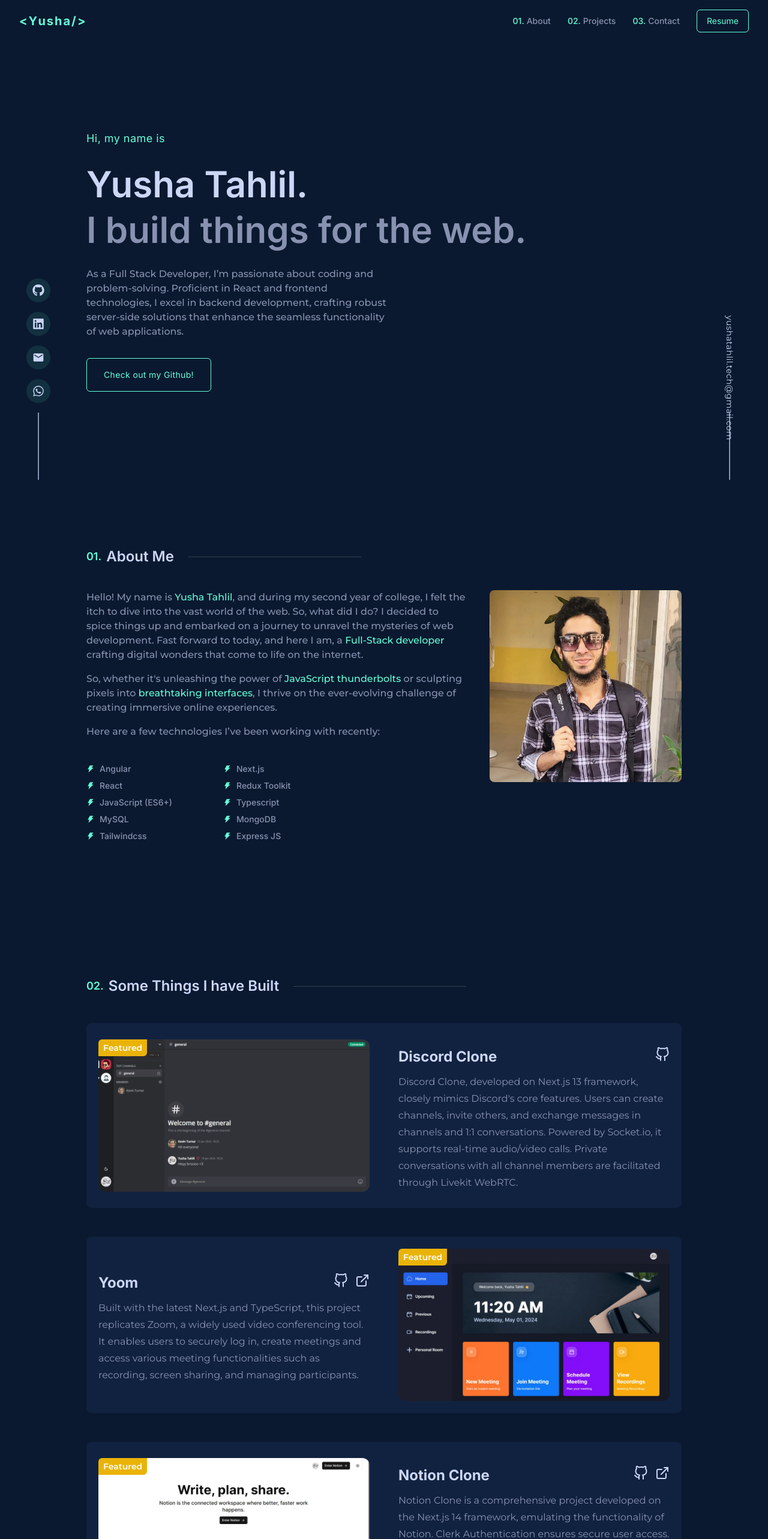
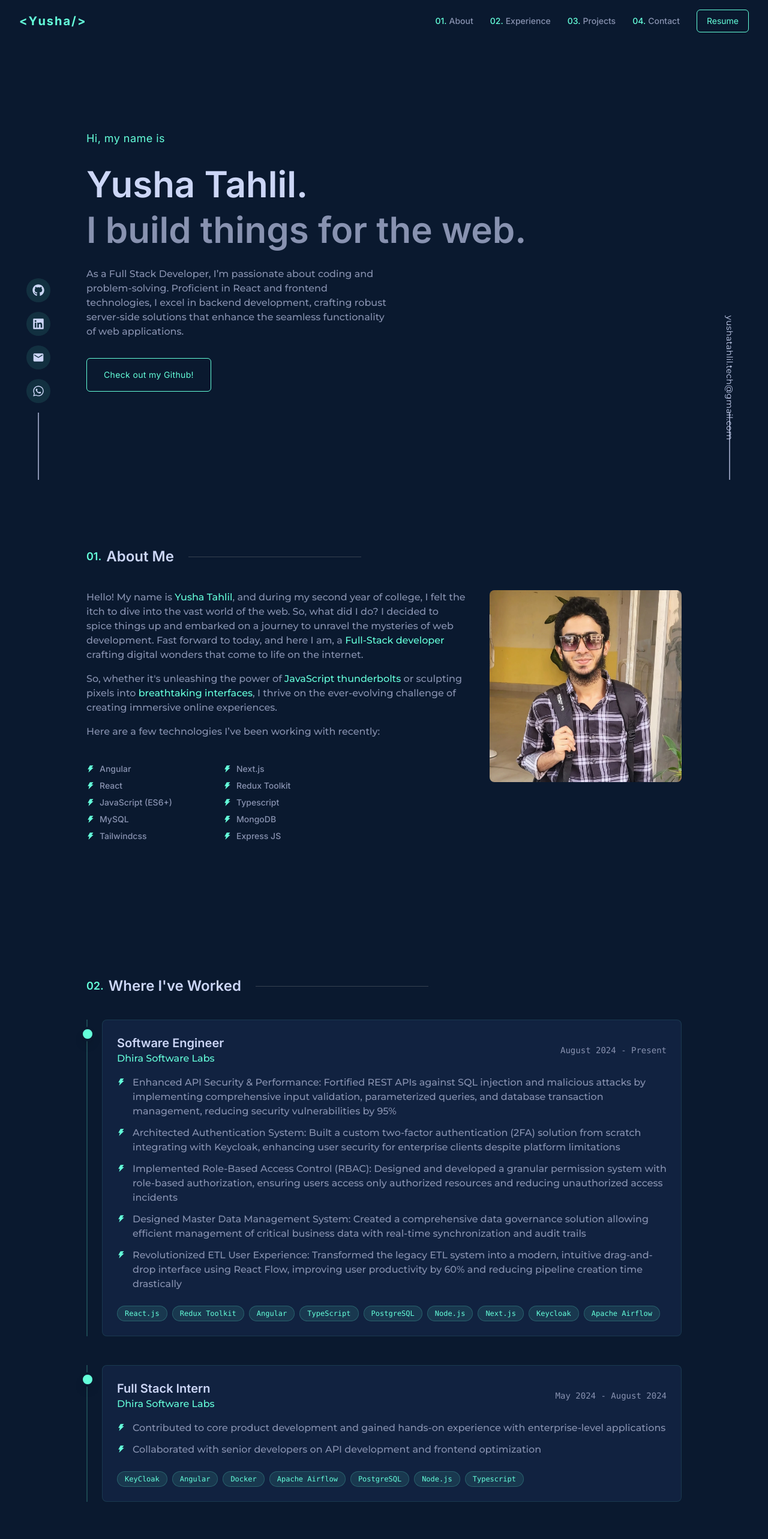
Before and after one commit to yusha0123/Portfolio-Website, a Next.js app: page / in a window 1280 px wide. Shown: the top 2566 px of the page at 60% size. Built offline with nearby package versions, Linux system fonts and the light colour scheme.

Commit message:
feat: add Experience section and update navigation links; refactor handleScroll function

```diff
--- a/app/page.tsx
+++ b/app/page.tsx
@@ -1,6 +1,7 @@
 import ProjectModal from "@/components/project-modal";
 import About from "@/components/sections/about";
 import Contact from "@/components/sections/contact";
+import Experience from "@/components/sections/experience";
 import Hero from "@/components/sections/hero";
 import Projects from "@/components/sections/projects";
 
@@ -9,6 +10,7 @@
     <>
       <Hero />
       <About />
+      <Experience />
       <Projects />
       <Contact />
       <ProjectModal />
--- a/components/animated-element.tsx
+++ b/components/animated-element.tsx
@@ -9,7 +9,7 @@
   children: React.ReactNode;
   initial?: string;
   whileInView?: string;
-  viewport?: { once?: boolean; amount?: number };
+  viewport?: { once?: boolean; amount?: number; margin?: string };
   variants?: MotionProps["variants"];
 }
 
--- a/components/drawer.tsx
+++ b/components/drawer.tsx
@@ -15,7 +15,10 @@
 type Props = {
   isOpen: boolean;
   onClose: () => void;
-  handleScroll: (e: React.MouseEvent<HTMLAnchorElement, MouseEvent>) => void;
+  handleScroll: (
+    e: React.MouseEvent<HTMLAnchorElement, MouseEvent>,
+    id: string
+  ) => void;
 };
 
 const Drawer = ({ isOpen, onClose, handleScroll }: Props) => {
@@ -59,10 +62,11 @@
                     </div>
                     <div className="flex flex-col items-center gap-7 mt-6 ">
                       <ul className="flex flex-col text-base gap-7">
+                        {/* 01. About */}
                         <Link
                           className="nav-link"
                           href="#about"
-                          onClick={handleScroll}
+                          onClick={(e) => handleScroll(e, "about")}
                         >
                           <motion.li
                             initial={{ x: 20, opacity: 0 }}
@@ -73,13 +77,34 @@
                               ease: "easeIn",
                             }}
                           >
-                            <span className="drawer-span">01. </span> About
+                            <span className="drawer-span">01.</span> About
                           </motion.li>
                         </Link>
+
+                        {/* 02. Experience */}
+                        <Link
+                          className="nav-link"
+                          href="#experience"
+                          onClick={(e) => handleScroll(e, "experience")}
+                        >
+                          <motion.li
+                            initial={{ x: 20, opacity: 0 }}
+                            animate={{ x: 0, opacity: 1 }}
+                            transition={{
+                              duration: 0.2,
+                              delay: 0.3,
+                              ease: "easeIn",
+                            }}
+                          >
+                            <span className="drawer-span">02.</span> Experience
+                          </motion.li>
+                        </Link>
+
+                        {/* 03. Projects */}
                         <Link
                           className="nav-link"
                           href="#projects"
-                          onClick={handleScroll}
+                          onClick={(e) => handleScroll(e, "projects")}
                         >
                           <motion.li
                             initial={{ x: 20, opacity: 0 }}
@@ -90,14 +115,15 @@
                               ease: "easeIn",
                             }}
                           >
-                            <span className="drawer-span">02.</span>
-                            Projects
+                            <span className="drawer-span">03.</span> Projects
                           </motion.li>
                         </Link>
+
+                        {/* 04. Contact */}
                         <Link
                           className="nav-link"
                           href="#contact"
-                          onClick={handleScroll}
+                          onClick={(e) => handleScroll(e, "contact")}
                         >
                           <motion.li
                             initial={{ x: 20, opacity: 0 }}
@@ -108,11 +134,12 @@
                               ease: "easeIn",
                             }}
                           >
-                            <span className="drawer-span">03.</span>
-                            Contact
+                            <span className="drawer-span">04.</span> Contact
                           </motion.li>
                         </Link>
                       </ul>
+
+                      {/* Resume Button */}
                       <Link href={resumeLink} target="_blank">
                         <motion.button
                           initial={{ opacity: 0 }}
@@ -123,6 +150,8 @@
                           Resume
                         </motion.button>
                       </Link>
+
+                      {/* Social Links */}
                       <div className="flex gap-4">
                         {socialLinks.map((item) => (
                           <motion.a
--- a/components/navbar.tsx
+++ b/components/navbar.tsx
@@ -8,142 +8,104 @@
 import Drawer from "./drawer";
 import { resumeLink } from "@/constants";
 
+const navItems = [
+  { id: "about", label: "About", index: "01." },
+  { id: "experience", label: "Experience", index: "02." },
+  { id: "projects", label: "Projects", index: "03." },
+  { id: "contact", label: "Contact", index: "04." },
+];
+
+const MotionListItem = ({
+  children,
+  delay,
+}: {
+  children: React.ReactNode;
+  delay: number;
+}) => (
+  <motion.li
+    initial={{ y: -10, opacity: 0 }}
+    animate={{ y: 0, opacity: 1 }}
+    transition={{ duration: 0.1, delay }}
+    className="flex items-center gap-1"
+  >
+    {children}
+  </motion.li>
+);
+
 const Navbar = () => {
   const scrolled = useIsScrolled();
-  const [isOpen, setisOpen] = useState(false);
+  const [isOpen, setIsOpen] = useState(false);
+  const [activeLink, setActiveLink] = useState("about");
 
-  const handleScroll = (e: React.MouseEvent<HTMLAnchorElement, MouseEvent>) => {
+  const handleScroll = (e: React.MouseEvent<HTMLAnchorElement, MouseEvent>, id: string) => {
     e.preventDefault();
-    setisOpen(false);
-    const href = e.currentTarget.href;
-    const targetId = href.replace(/.*\#/, "");
-    const elem = document.getElementById(targetId);
-    elem?.scrollIntoView({
-      behavior: "smooth",
-    });
-    const links = document.querySelectorAll(".nav-link");
-    links.forEach((link) => {
-      link.classList.remove("active");
-    });
-    e.currentTarget.classList.add("active");
+    setIsOpen(false);
+    setActiveLink(id);
+
+    const elem = document.getElementById(id);
+    elem?.scrollIntoView({ behavior: "smooth", block: "start" });
   };
 
   const onClose = useCallback(() => {
-    setisOpen(false);
+    setIsOpen(false);
   }, []);
 
   return (
     <nav
       className={cn(
-        "w-full  sticky top-0 z-20 bg-bodyColor px-5 lg:px-8",
+        "w-full sticky top-0 z-20 bg-bodyColor px-5 lg:px-8",
         scrolled && "shadow-navbarBoxShadow"
       )}
     >
       <div className="max-w-container h-full mx-auto py-4 font-titleFont flex items-center justify-between">
-        <motion.div
-          initial={{
-            opacity: 0,
-          }}
-          animate={{ opacity: 1 }}
-          transition={{
-            duration: 0.5,
-          }}
-        >
-          <Link
-            href={"/"}
-            className="text-xl font-bold tracking-widest text-textGreen"
-          >
+        {/* Logo */}
+        <motion.div initial={{ opacity: 0 }} animate={{ opacity: 1 }} transition={{ duration: 0.5 }}>
+          <Link href="/" className="text-xl font-bold tracking-widest text-textGreen">
             {"<Yusha/>"}
           </Link>
         </motion.div>
-        <div className="hidden mdl:inline-flex items-center gap-7">
+
+        {/* Desktop Menu */}
+        <div className="hidden mdl:flex items-center gap-7">
           <ul className="flex text-sm gap-7">
-            <Link href={"#about"} className="nav-link" onClick={handleScroll}>
-              <motion.li
-                initial={{
-                  y: -10,
-                  opacity: 0,
-                }}
-                animate={{
-                  y: 0,
-                  opacity: 1,
-                }}
-                transition={{
-                  duration: 0.1,
-                  delay: 0.1,
-                }}
-                className="flex items-center gap-1"
+            {navItems.map((item, idx) => (
+              <Link
+                key={item.id}
+                href={`#${item.id}`}
+                className={cn("nav-link", activeLink === item.id && "active")}
+                onClick={(e) => handleScroll(e, item.id)}
               >
-                <span className="text-textGreen">01.</span>
-                About
-              </motion.li>
-            </Link>
-            <Link
-              href={"#projects"}
-              className="nav-link"
-              onClick={handleScroll}
-            >
-              <motion.li
-                initial={{
-                  y: -10,
-                  opacity: 0,
-                }}
-                animate={{
-                  y: 0,
-                  opacity: 1,
-                }}
-                transition={{
-                  duration: 0.1,
-                  delay: 0.2,
-                }}
-                className="flex items-center gap-1"
-              >
-                <span className="text-textGreen">02.</span>
-                Projects
-              </motion.li>
-            </Link>
-            <Link href={"#contact"} className="nav-link" onClick={handleScroll}>
-              <motion.li
-                initial={{
-                  y: -10,
-                  opacity: 0,
-                }}
-                animate={{
-                  y: 0,
-                  opacity: 1,
-                }}
-                transition={{
-                  duration: 0.1,
-                  delay: 0.3,
-                }}
-                className="flex items-center gap-1"
-              >
-                <span className="text-textGreen">03.</span>
-                Contact
-              </motion.li>
-            </Link>
+                <MotionListItem delay={0.1 * (idx + 1)}>
+                  <span className="text-textGreen">{item.index}</span>
+                  {item.label}
+                </MotionListItem>
+              </Link>
+            ))}
           </ul>
-          <a href={resumeLink} target="_blank">
+          <a href={resumeLink} target="_blank" rel="noopener noreferrer">
             <motion.button
               initial={{ opacity: 0 }}
               animate={{ opacity: 1 }}
-              transition={{ delay: 0.5 }}
+              transition={{ delay: 0.6 }}
               className="px-4 py-2 rounded-md text-textGreen border border-textGreen text-sm hover:bg-hoverColor duration-300"
             >
               Resume
             </motion.button>
           </a>
         </div>
-        {/*Mobile Menu */}
-        <div
-          className="w-6 h-5 flex flex-col justify-between items-center mdl:hidden text-4xl text-textGreen cursor-pointer overflow-hidden group"
-          onClick={() => setisOpen((prev) => !prev)}
-          role="button"
+
+        {/* Mobile Menu */}
+        <button
+          className="w-6 h-5 flex flex-col justify-between items-center mdl:hidden text-textGreen cursor-pointer overflow-hidden group"
+          onClick={() => setIsOpen((prev) => !prev)}
+          aria-label="Toggle Menu"
         >
-          <span className="w-full h-[2px] bg-textGreen inline-flex transform group-hover:translate-x-2 transition-all ease-in-out duration-300" />
-          <span className="w-full h-[2px] bg-textGreen inline-flex transform translate-x-3 group-hover:translate-x-0 transition-all ease-in-out duration-300" />
-          <span className="w-full h-[2px] bg-textGreen inline-flex transform translate-x-1 group-hover:translate-x-3 transition-all ease-in-out duration-300" />
-        </div>
+          <span className="w-full h-[2px] bg-textGreen transform group-hover:translate-x-2 transition-all duration-300" />
+          <span className="w-full h-[2px] bg-textGreen transform translate-x-3 group-hover:translate-x-0 transition-all duration-300" />
+          <span className="w-full h-[2px] bg-textGreen transform translate-x-1 group-hover:translate-x-3 transition-all duration-300" />
+        </button>
+
+        {/* Drawer */}
         <Drawer onClose={onClose} isOpen={isOpen} handleScroll={handleScroll} />
       </div>
     </nav>
--- a/components/sections/contact.tsx
+++ b/components/sections/contact.tsx
@@ -5,7 +5,7 @@
       className="py-10 xl:py-32 flex flex-col gap-4 items-center justify-center"
     >
       <p className="font-titleFont text-lg text-textGreen font-semibold flex items-center tracking-wide">
-        03. What&rsquo;s Next?
+        04. What&rsquo;s Next?
       </p>
       <h2 className="font-titleFont text-5xl font-semibold">Get In Touch</h2>
       <p className="max-w-[600px] text-center text-textDark">
--- /dev/null
+++ b/components/sections/experience.tsx
@@ -0,0 +1,84 @@
+import SectionTitle from "@/components/section-title";
+import AnimatedElement from "@/components/animated-element";
+import { experiences } from "@/constants";
+import { AiFillThunderbolt } from "react-icons/ai";
+import { MdWorkOutline } from "react-icons/md";
+
+const Experience = () => {
+  return (
+    <section id="experience" className="py-10 lgl:py-28">
+      <SectionTitle title="Where I've Worked" titleNo={"02"} />
+
+      <div className="w-full mt-6 md:mt-10">
+        {experiences.map((experience, index) => (
+          <AnimatedElement
+            key={index}
+            elementType="div"
+            className="mb-8 lg:mb-12 border-l-2 border-textGreen/20 pl-6 relative"
+            initial="hidden"
+            whileInView="visible"
+            viewport={{ once: true, margin: "-100px" }}
+            variants={{
+              visible: { opacity: 1, y: 0 },
+              hidden: { opacity: 0, y: 50 },
+            }}
+            motionProps={{
+              transition: { duration: 0.6, delay: index * 0.2 },
+            }}
+          >
+            {/* Timeline dot */}
+            <div className="absolute -left-3 top-3 w-6 h-6 bg-textGreen rounded-full border-4 border-bodyColor shadow-lg">
+              <div className="absolute inset-0 bg-textGreen/20 rounded-full animate-pulse" />
+            </div>
+
+            {/* Experience content */}
+            <div className="bg-[#112240] p-6 rounded-lg border border-textGreen/10 hover:border-textGreen/30 transition-colors duration-300">
+              {/* Header */}
+              <div className="flex flex-col sm:flex-row sm:items-center sm:justify-between mb-4">
+                <div>
+                  <h3 className="text-lg md:text-xl font-titleFont text-textLight font-semibold">
+                    {experience.title}
+                  </h3>
+                  <h4 className="text-textGreen font-medium text-sm md:text-base">
+                    {experience.company}
+                  </h4>
+                </div>
+                <span className="text-textDark font-mono text-sm mt-2 sm:mt-0">
+                  {experience.duration}
+                </span>
+              </div>
+
+              {/* Description */}
+              <ul className="text-textDark font-medium space-y-3 mb-6">
+                {experience.description.map((desc, descIndex) => (
+                  <li key={descIndex} className="flex items-start gap-3">
+                    <span className="text-textGreen mt-1 flex-shrink-0">
+                      <AiFillThunderbolt className="text-sm" />
+                    </span>
+                    <span className="text-sm md:text-base leading-relaxed">
+                      {desc}
+                    </span>
+                  </li>
+                ))}
+              </ul>
+
+              {/* Technologies */}
+              <div className="flex flex-wrap gap-2">
+                {experience.technologies.map((tech, techIndex) => (
+                  <span
+                    key={techIndex}
+                    className="px-3 py-1 text-xs font-mono text-textGreen bg-textGreen/10 rounded-full border border-textGreen/20"
+                  >
+                    {tech}
+                  </span>
+                ))}
+              </div>
+            </div>
+          </AnimatedElement>
+        ))}
+      </div>
+    </section>
+  );
+};
+
+export default Experience;
--- a/components/sections/projects.tsx
+++ b/components/sections/projects.tsx
@@ -6,7 +6,7 @@
 const Projects = () => {
   return (
     <section id="projects" className="py-10 mdl:py-28 w-full">
-      <SectionTitle title="Some Things I have Built" titleNo="02" />
+      <SectionTitle title="Some Things I have Built" titleNo="03" />
       <div className="flex flex-col gap-6 md:gap-10 xl:gap-12 mt-20 md:mt-24">
         {featuredProjects.map((project, i) => (
           <FeaturedCard project={project} key={i} showReversed={i % 2 !== 0} />
--- a/constants/index.tsx
+++ b/constants/index.tsx
@@ -177,10 +177,55 @@
 const resumeLink =
   "https://drive.google.com/file/d/16NTuW1iNTbAU7i6yHs9M2KBGevyGGI-O/view?usp=sharing";
 
+const experiences = [
+  {
+    title: "Software Engineer",
+    company: "Dhira Software Labs",
+    duration: "August 2024 - Present",
+    description: [
+      "Enhanced API Security & Performance: Fortified REST APIs against SQL injection and malicious attacks by implementing comprehensive input validation, parameterized queries, and database transaction management, reducing security vulnerabilities by 95%",
+      "Architected Authentication System: Built a custom two-factor authentication (2FA) solution from scratch integrating with Keycloak, enhancing user security for enterprise clients despite platform limitations",
+      "Implemented Role-Based Access Control (RBAC): Designed and developed a granular permission system with role-based authorization, ensuring users access only authorized resources and reducing unauthorized access incidents",
+      "Designed Master Data Management System: Created a comprehensive data governance solution allowing efficient management of critical business data with real-time synchronization and audit trails",
+      "Revolutionized ETL User Experience: Transformed the legacy ETL system into a modern, intuitive drag-and-drop interface using React Flow, improving user productivity by 60% and reducing pipeline creation time drastically",
+    ],
+    technologies: [
+      "React.js",
+      "Redux Toolkit",
+      "Angular",
+      "TypeScript",
+      "PostgreSQL",
+      "Node.js",
+      "Next.js",
+      "Keycloak",
+      "Apache Airflow",
+    ],
+  },
+  {
+    title: "Full Stack Intern",
+    company: "Dhira Software Labs",
+    duration: "May 2024 - August 2024",
+    description: [
+      "Contributed to core product development and gained hands-on experience with enterprise-level applications",
+      "Collaborated with senior developers on API development and frontend optimization",
+    ],
+    technologies: [
+      "KeyCloak",
+      "Angular",
+      "Docker",
+      "Apache Airflow",
+      "PostgreSQL",
+      "Node.js",
+      "Typescript",
+    ],
+  },
+];
+
 export {
   archievedProjects,
   featuredProjects,
   recentTechnologies,
   socialLinks,
   resumeLink,
+  experiences,
 };
```
Also changed, not shown: 1 other file (tests, documents, lock files or other folders).
